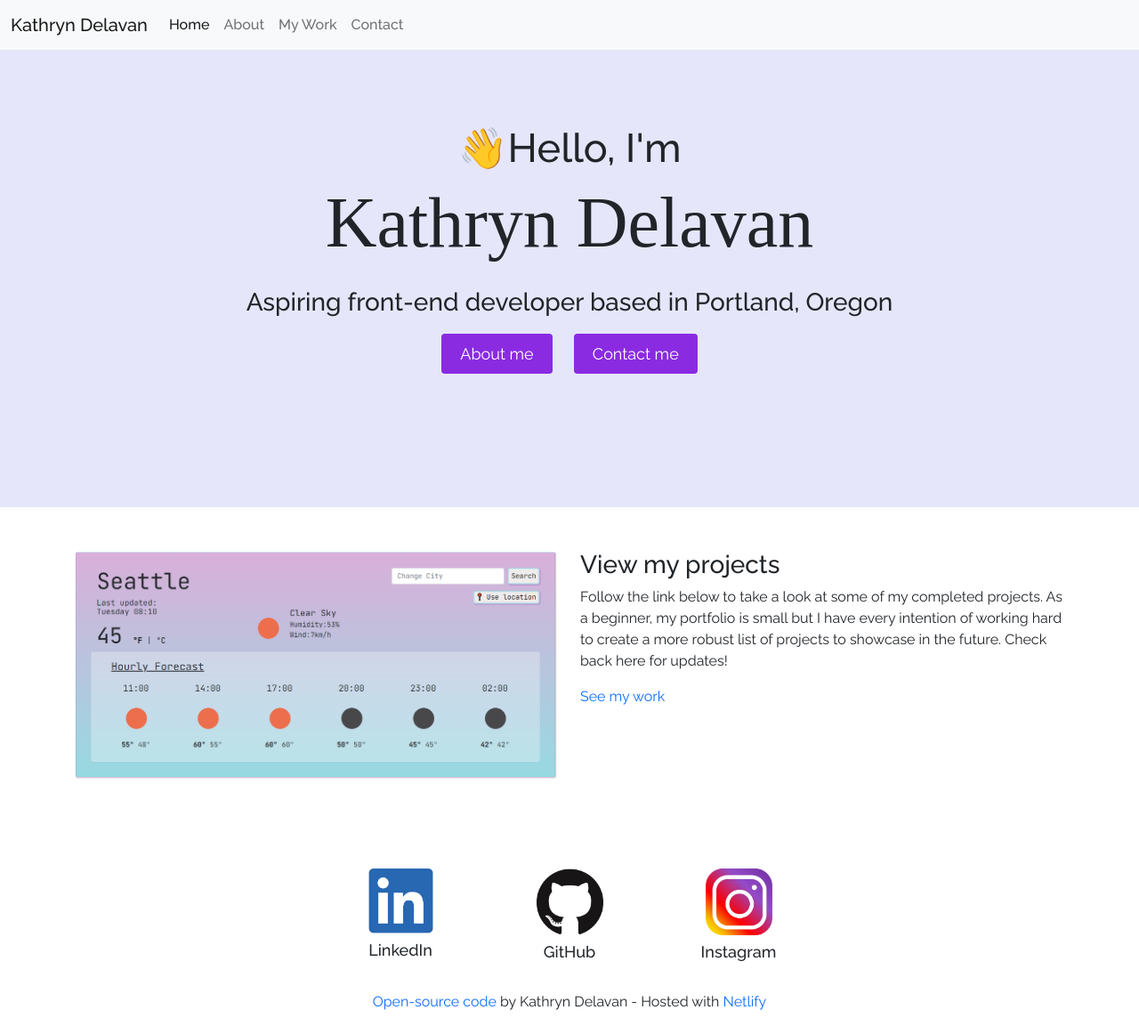
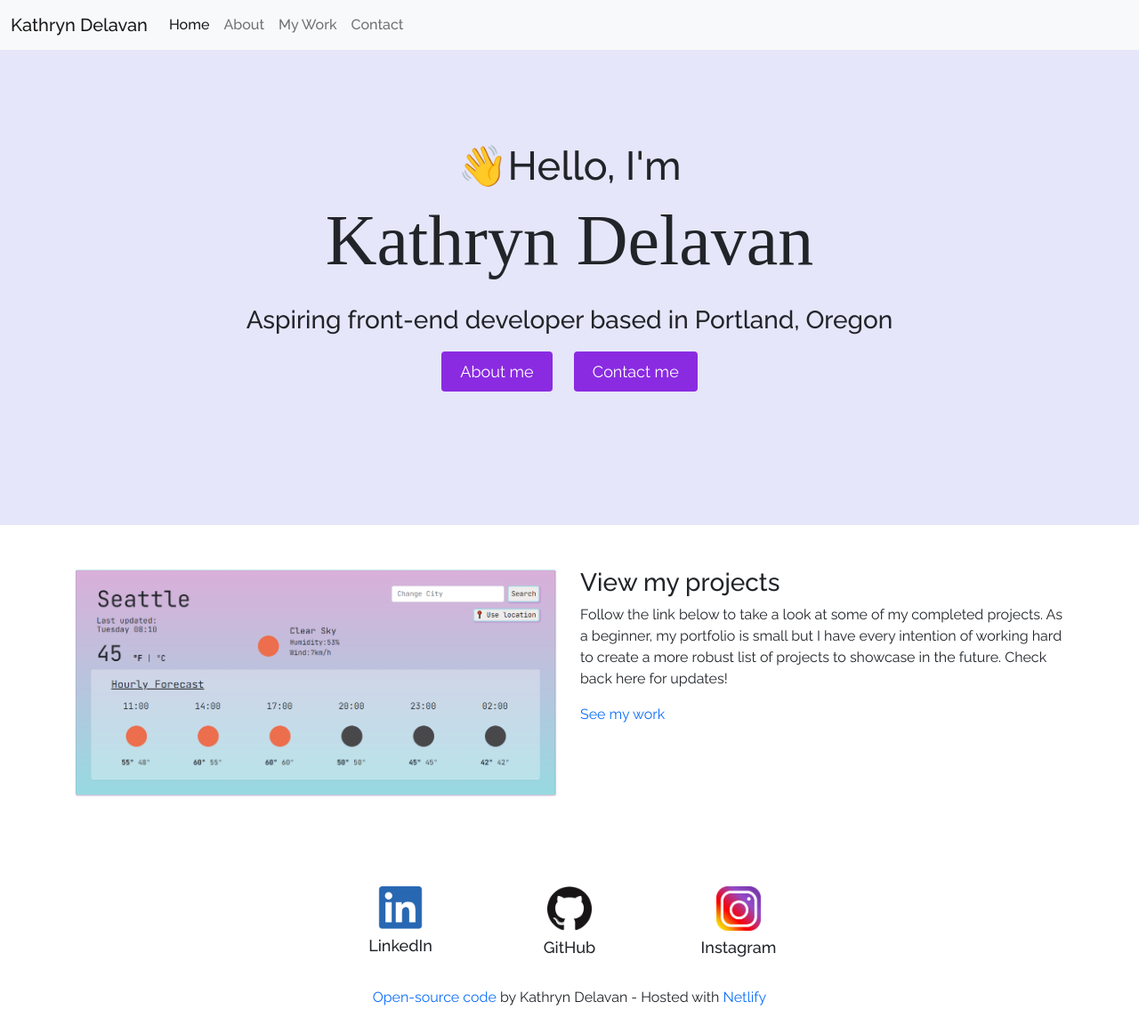
Before and after one commit to kdelavan/portfolio-project, a plain HTML site: page index.html in a window 1280 px wide. Shown: the whole page at 89% size. Drawn offline with nearby package versions, Linux system fonts and the light colour scheme.

Commit message:
tweaked css a bit and added variables for colors

```diff
--- a/styles/portfoliocss.css
+++ b/styles/portfoliocss.css
@@ -1,6 +1,9 @@
 :root {
   --serif-font: "Noto Serif JP", serif;
   --sans-serif-font: "Raleway", sans-serif;
+
+  --primary-color: #e6e6fa;
+  --secondary-color: #8a2be2;
 }
 
 h1 {
@@ -28,9 +31,9 @@ h4,
 }
 
 .hero {
-  background-color: lavender;
+  background-color: var(--primary-color);
   text-align: center;
-  padding-top: 140px;
+  padding-top: 160px;
   padding-bottom: 140px;
 }
 
@@ -54,7 +57,7 @@ footer a {
 /* homepage css */
 
 .hero-btn {
-  background-color: blueviolet;
+  background-color: var(--secondary-color);
   color: white;
   font-size: 18px;
   margin: 10px 10px;
@@ -79,7 +82,7 @@ footer a {
 .linkedInLogo,
 .githubLogo,
 .instagramLogo {
-  width: 75px;
+  width: 50px;
   display: block;
   margin: 0 auto;
 }
```
Also changed, not shown: contact.html (+1 -1 lines), work.html (+3 -1 lines).
